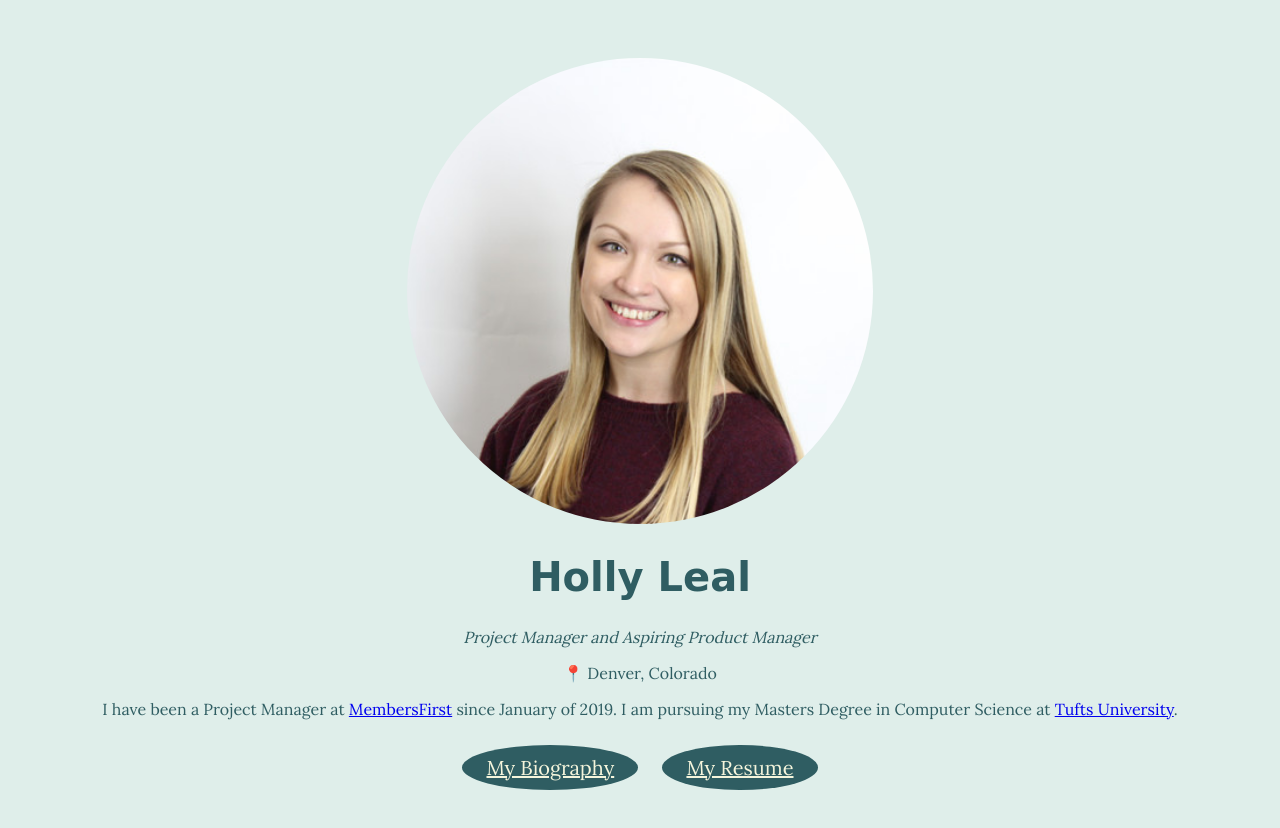
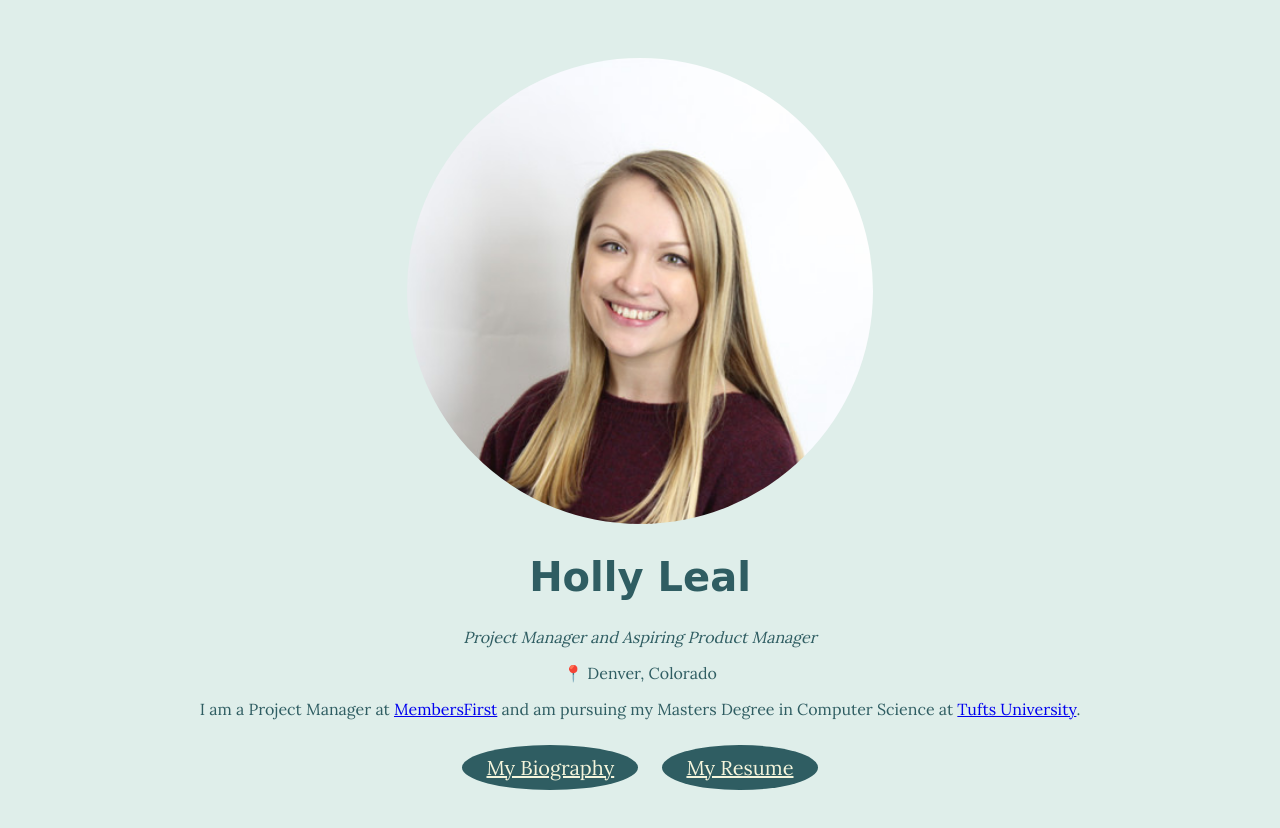
Before and after one commit to hollyhleal/hollyhleal.github.io, a plain HTML site: page index.html in a window 1280 px wide. Drawn offline with Linux system fonts and the light colour scheme; a web font is replaced by a local one.

Commit message:
updated personal intro

```diff
--- a/index.html
+++ b/index.html
@@ -15,7 +15,7 @@
             <h1>Holly Leal</h1>
             <p><em>Project Manager and Aspiring Product Manager</em></p>
             <p>📍 Denver, Colorado</p>
-            <p>I have been a Project Manager at <a href="https://www.membersfirst.com/">MembersFirst</a> since January of 2019. I am pursuing my Masters Degree in Computer Science at <a href="https://onlinesoe.tufts.edu/online-masters-in-computer-science/">Tufts University</a>.</p>
+            <p>I am a Project Manager at <a href="https://www.membersfirst.com/" target="_blank">MembersFirst</a> and am pursuing my Masters Degree in Computer Science at <a href="https://onlinesoe.tufts.edu/online-masters-in-computer-science/" target="_blank">Tufts University</a>.</p>
         </div>
         <div class="button-container">
             <a class="button" href="bio.html">My Biography</a>
```
